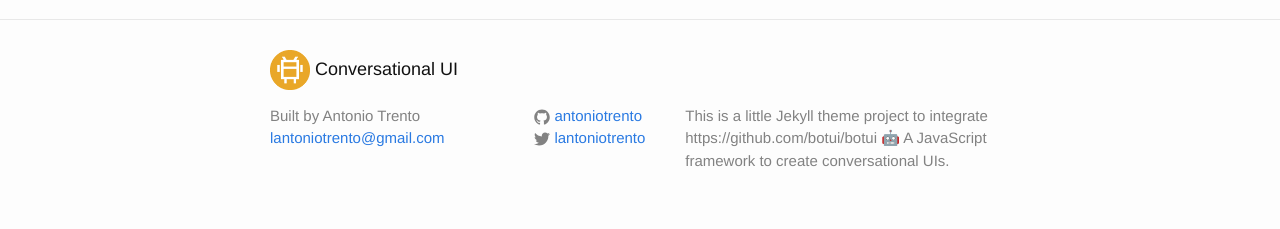
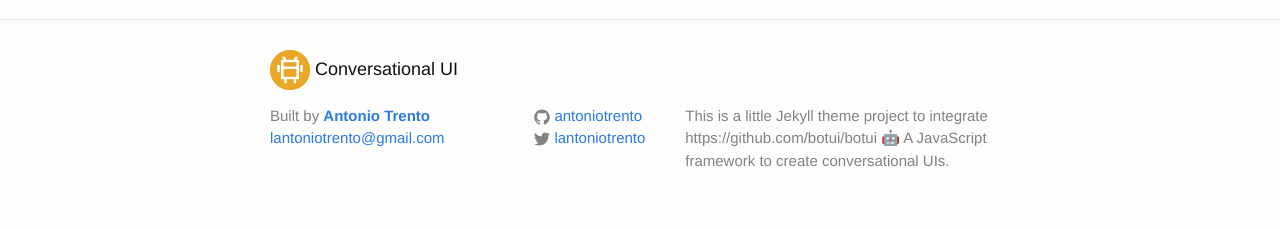
Before and after one commit to conversationalui/conversationalui.github.io, a Jekyll site: the page built from index.md, in a window 1280 px wide. Shown: the part 980-1209 px from the top of the page. Built offline with Jekyll 4.4.1, drawn with Linux system fonts in a browser that asks for light colours; nearby versions of some CDN libraries; part of the change alters nothing that is shown.

```diff
--- a/_includes/footer.html
+++ b/_includes/footer.html
@@ -9,7 +9,7 @@
         <ul class="contact-list">
           <li>
             {% if site.author %}
-              Built by {{ site.author | escape }}
+              Built by <a target="_blank" href="https://antoniotrento.net"><b>Antonio Trento</b></a>
             {% else %}
               {{ site.title | escape }}
             {% endif %}
```
